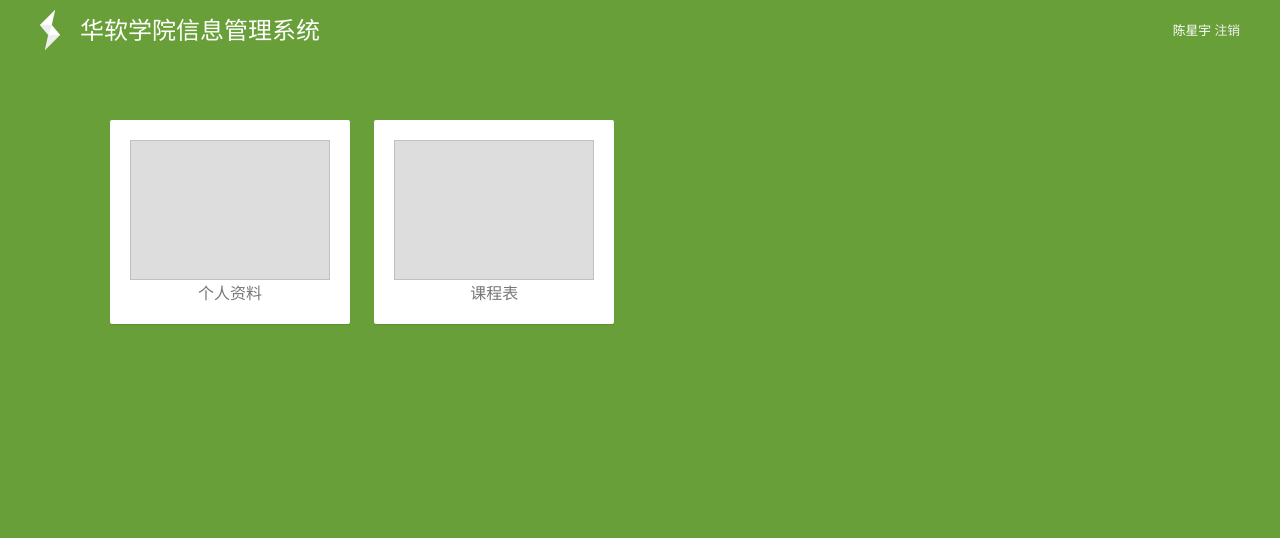
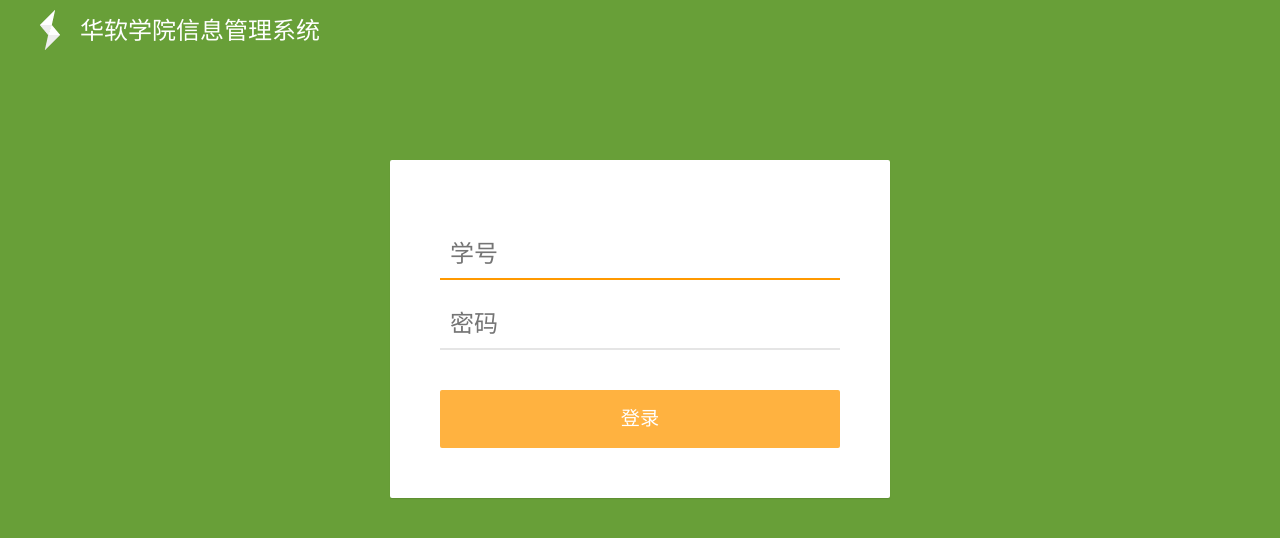
Before and after one commit to xingrz/mysise, a Jekyll site: the page built from index.html, in a window 1280 px wide. Shown: the top 538 px of the page. Built offline with Jekyll 4.4.1, drawn with Linux system fonts in a browser that asks for light colours; Markdown is read by kramdown in place of the engine named in the settings.

Commit message:
login page

```diff
--- a/_sass/_main.scss
+++ b/_sass/_main.scss
@@ -59,6 +59,73 @@ a, a:visited {
       padding: 0 20px 0 60px;
       background: url(/images/logo.png) 10px center no-repeat;
       color: #FFF;
+    }
+  }
+}
+
+#login {
+  background: #689f38;
+
+  > form {
+    display: block;
+    width: 400px;
+    margin: 100px auto;
+    padding: 50px 50px 10px;
+
+    background: #FFF;
+    border-radius: 2px;
+    box-shadow: 0px 1px 1px rgba(0, 0, 0, 0.1);
+
+
+
+    > input {
+      display: block;
+      width: 100%;
+
+      background: transparent;
+      border: none;
+      padding: 10px;
+      margin: 20px 0;
+
+      box-sizing: border-box;
+
+      &:focus {
+        outline: none;
+      }
+
+      &[type="text"],
+      &[type="password"] {
+        font-size: 150%;
+
+        border-bottom: 2px solid rgba(0, 0, 0, 0.1);
+        transition: border-bottom-color 300ms;
+
+        &:focus {
+          border-bottom-color: #F90;
+        }
+      }
+
+      &[type="submit"] {
+        font-size: 120%;
+        line-height: 2;
+
+        color: #FFF;
+        cursor: pointer;
+        margin: 40px 0;
+
+        border-radius: 2px;
+
+        background: rgba(#F90, 0.75);
+        transition: background 300ms;
+
+        &:hover {
+          background: #F90;
+        }
+
+        &:active {
+          box-shadow: inset 2px 2px 5px rgba(0, 0, 0, 0.2);
+        }
+      }
     }
   }
 }
--- a/calendar.html
+++ b/calendar.html
@@ -5,8 +5,8 @@ layout: default
 <div class="site-module calendar">
   <header>
     <nav class="site-navigation">
-      <p class="user">陈星宇 <a href="./login.html">注销</a></p>
-      <h1><a href="./">华软学院信息管理系统</a></h1>
+      <p class="user">陈星宇 <a href="./">注销</a></p>
+      <h1><a href="./main.html">华软学院信息管理系统</a></h1>
     </nav>
 
     <h2 class="wrapper">课程表</h2>
--- a/index.html
+++ b/index.html
@@ -4,22 +4,22 @@
 <html lang="zh-cn">
   <head>
     <meta charset="utf8">
-    <title>华软学院信息管理系统</title>
+    <title>登录 - 华软学院信息管理系统</title>
     <link rel="stylesheet" href="./css/main.css">
   </head>
-  <body id="index">
+  <body id="login">
 
     <header>
       <nav class="site-navigation">
-        <p class="user">陈星宇 <a href="./login.html">注销</a></p>
         <h1><a href="./">华软学院信息管理系统</a></h1>
       </nav>
     </header>
 
-    <ul>
-      <li><a href="./profile.html"><img /><div>个人资料</div></a></li>
-      <li><a href="./calendar.html"><img /><div>课程表</div></a></li>
-    </ul>
+    <form action="main.html" method="get">
+      <input type="text" placeholder="学号" autofocus>
+      <input type="password" placeholder="密码">
+      <input type="submit" value="登录">
+    </form>
 
   </body>
 </html>
--- a/profile.html
+++ b/profile.html
@@ -5,8 +5,8 @@ layout: default
 <div class="site-module profile">
   <header>
     <nav class="site-navigation">
-      <p class="user">陈星宇 <a href="./login.html">注销</a></p>
-      <h1><a href="./">华软学院信息管理系统</a></h1>
+      <p class="user">陈星宇 <a href="./">注销</a></p>
+      <h1><a href="./main.html">华软学院信息管理系统</a></h1>
     </nav>
 
     <h2 class="wrapper">个人信息</h2>
```
Also changed, not shown: main.html (added, +25 -0 lines).
